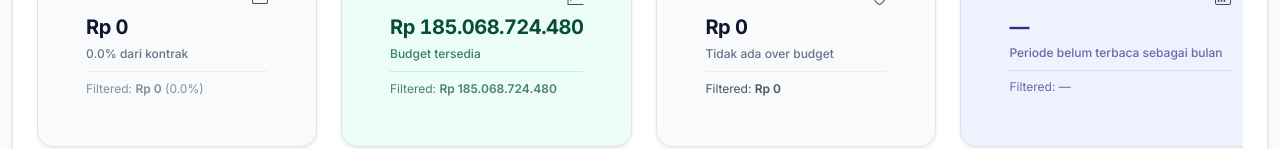
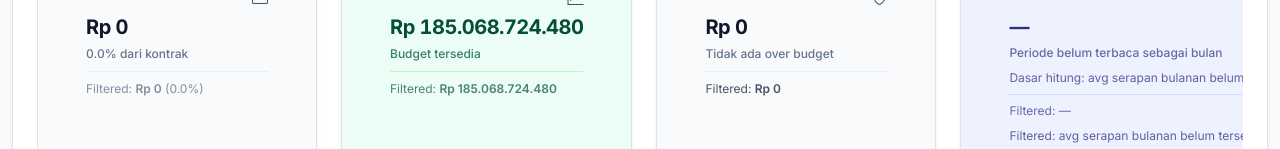
Before and after one commit to ictkece-eng/Billing-Monitoring-PGASOL, a React (Vite) app: page / in a window 1280 px wide. Shown: the part 651-800 px from the top of the page. Built offline with nearby package versions, Linux system fonts and the light colour scheme; no server answers.

Commit message:
Update App.tsx

```diff
--- a/App.tsx
+++ b/App.tsx
@@ -881,6 +881,21 @@ const App: React.FC = () => {
     if (!projectedKey) return null;
     return `Est. habis ${formatYearMonthKeyToLabel(projectedKey)}`;
   }, [estimatedMonthsRemainingFiltered, latestFilteredPeriodKey, remainingValueFiltered]);
+
+  const formatCurrencyInline = (val: number) =>
+    new Intl.NumberFormat('id-ID', { style: 'currency', currency: 'IDR', maximumFractionDigits: 0 }).format(val);
+
+  const prokrosaFormulaLabel = useMemo(() => {
+    if (overBudgetValue > 0) return 'Dasar hitung: anggaran sudah melampaui nilai kontrak';
+    if (monthlyRunRate.averagePerMonth <= 0) return 'Dasar hitung: avg serapan bulanan belum tersedia';
+    return `Dasar hitung: ${formatCurrencyInline(remainingValue)} ÷ ${formatCurrencyInline(monthlyRunRate.averagePerMonth)}/bln`;
+  }, [monthlyRunRate.averagePerMonth, overBudgetValue, remainingValue]);
+
+  const prokrosaFormulaLabelFiltered = useMemo(() => {
+    if (overBudgetValueFiltered > 0) return 'Filtered: anggaran sudah melampaui kontrak';
+    if (monthlyRunRateFiltered.averagePerMonth <= 0) return 'Filtered: avg serapan bulanan belum tersedia';
+    return `Filtered basis: ${formatCurrencyInline(remainingValueFiltered)} ÷ ${formatCurrencyInline(monthlyRunRateFiltered.averagePerMonth)}/bln`;
+  }, [monthlyRunRateFiltered.averagePerMonth, overBudgetValueFiltered, remainingValueFiltered]);
 
   const normalizeStatus2 = (s: string | undefined | null) => (s || '').trim();
   const normalizeStatus2Key = (s: string | undefined | null) => normalizeStatus2(s).toLowerCase();
@@ -1790,6 +1805,9 @@ const App: React.FC = () => {
                             ? 'Periode belum terbaca sebagai bulan'
                             : `Avg ${formatCurrency(monthlyRunRate.averagePerMonth)}/bln (rentang ${monthlyRunRate.monthsCount} bln, data ${monthlyRunRate.monthsWithData} bln)`}
                         </p>
+                        <p className="kpi-muted text-[12px] text-indigo-900/75 mt-2 leading-snug">
+                          {prokrosaFormulaLabel}
+                        </p>
                         {estimatedContractEndLabel && (
                           <p className="kpi-muted text-[12px] text-indigo-800 font-semibold mt-2 leading-snug">
                             {estimatedContractEndLabel}
@@ -1805,6 +1823,9 @@ const App: React.FC = () => {
                             ? ` • Avg ${formatCurrency(monthlyRunRateFiltered.averagePerMonth)}/bln`
                             : ''}
                           {estimatedContractEndLabelFiltered ? ` • ${estimatedContractEndLabelFiltered}` : ''}
+                        </p>
+                        <p className="kpi-muted text-[12px] text-indigo-900/75 mt-2 leading-snug">
+                          {prokrosaFormulaLabelFiltered}
                         </p>
                       </div>
                     </div>
```
